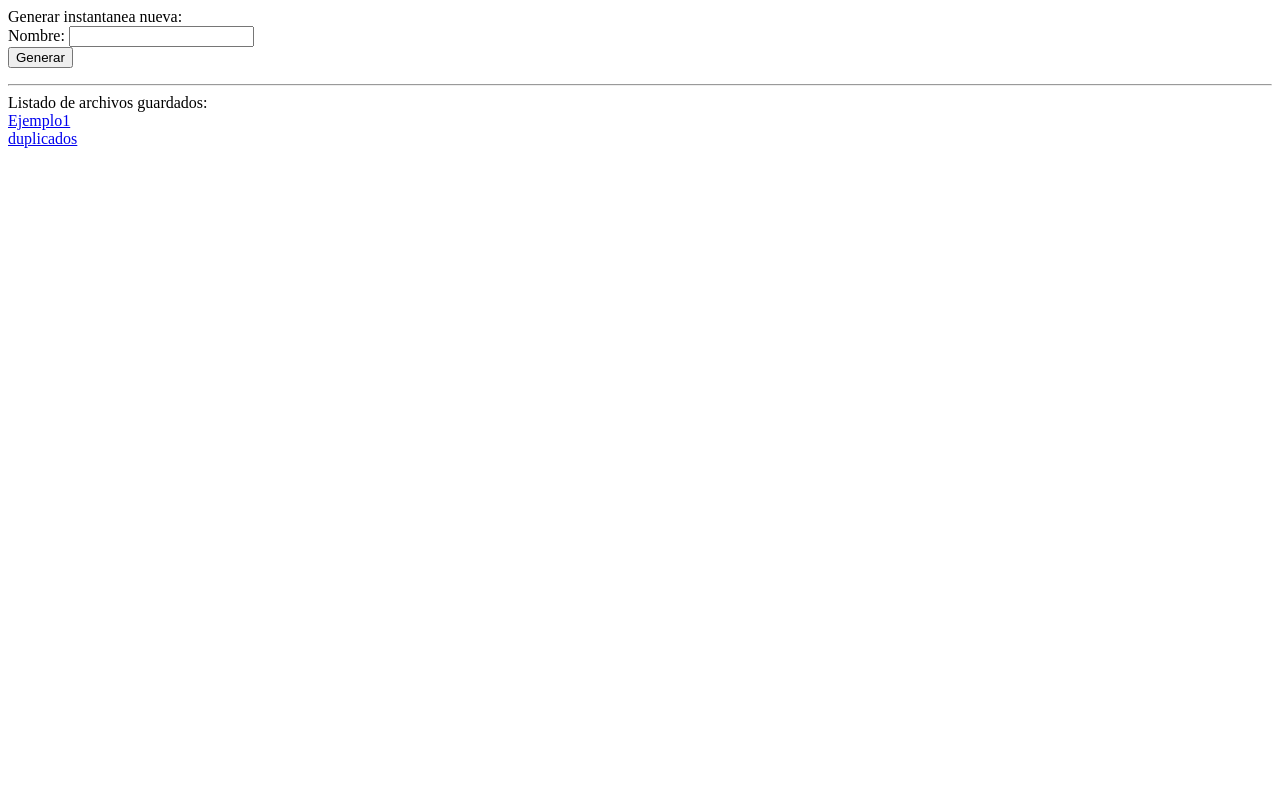
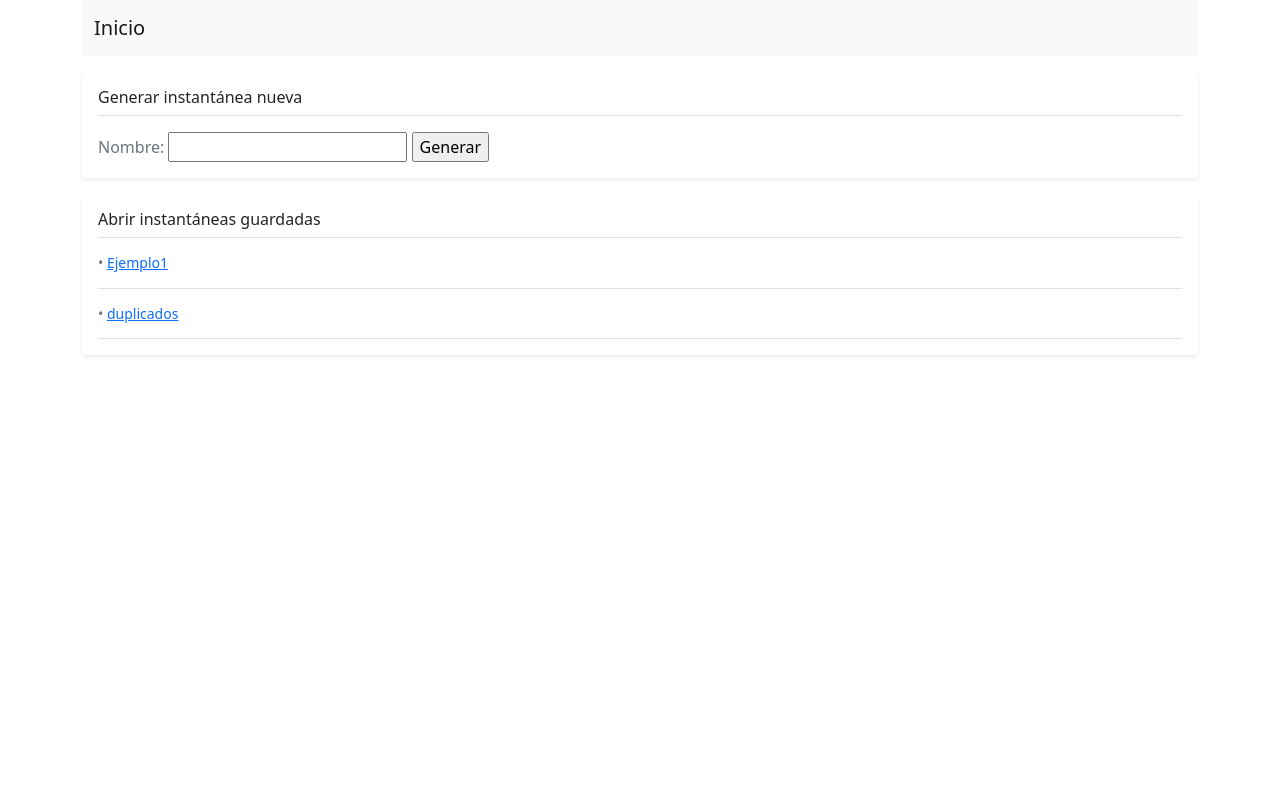
Before and after one commit to alejandro-grijalba-unir/monitor-ospf, a Django app: page / in a window 1280 px wide. Run offline with Django 3.2, Linux system fonts and the light colour scheme; some libraries are stand-ins or nearby versions.

Commit message:
Rediseñado pagina principal

```diff
--- a/monitor/templates/index.html
+++ b/monitor/templates/index.html
@@ -1,17 +1,40 @@
-<html>
+<!doctype html>{% load static %}<html style="height: 100%">
+<head>
+	<link href="{% static 'monitor/bootstrap-5.1.3-dist/css/bootstrap.min.css' %}" rel="stylesheet" crossorigin="anonymous"></link>
+	<script src="{% static 'monitor/bootstrap-5.1.3-dist/js/bootstrap.bundle.min.js' %}" crossorigin="anonymous"></script>
+</head>
 <body>
-Generar instantanea nueva:
+
+<main class="container">
+
+{% include "monitor/menu.html" with activo="general" buscar=False %}
+
+  <div class="my-3 p-3 bg-body rounded shadow-sm">
+    <h6 class="border-bottom pb-2 mb-0">Generar instantánea nueva</h6>
+    <div class="d-flex text-muted pt-3">
+
+      <p class="pb-3 mb-0 small lh-sm border-bottom">
 	 <form action="/generar" method="post">
 	  {% csrf_token %}
 	  <label for="nombre">Nombre:</label> <input type="text" id="nombre" name="nombre"></input>
- <br/>
 	  <input type="submit" value="Generar"></input>
 	 </form>
+      </p>
+    </div>
+  </div>
 
-<hr/>
-Listado de archivos guardados:
-<br/>
+
+  <div class="my-3 p-3 bg-body rounded shadow-sm">
+    <h6 class="border-bottom pb-2 mb-0">Abrir instantáneas guardadas</h6>
+
     {% for archivo in lsdb %}
+    <div class="d-flex text-muted pt-3">
+      <div class="pb-3 mb-0 small lh-sm border-bottom w-100">
+        <span class="d-block">&bull;
    		<a href="visor/{{ archivo.archivo }}">{{ archivo.nombre }}</a>
-  <br/>
+	</span>
+      </div>
+    </div>
     {% endfor %}
+  </div>
+</main>
--- a/monitor/templates/monitor/menu.html
+++ b/monitor/templates/monitor/menu.html
@@ -7,6 +7,7 @@
 	    </button>
 	    <div class="collapse navbar-collapse" id="navbarNavDropdown">
 	      <ul class="navbar-nav me-auto mb-2 mb-lg-0">
+		{% if nombre != None %}
 		<li class="nav-item">
 		  <div class="nav-link me-auto" >Archivo: {{ nombre }}</div>
 		</li>
@@ -27,6 +28,7 @@
 		    {% endif %}
 		  </ul>
 		</li>
+		{% endif %}
 	      </ul>
 	      {% if buscar %}
 		    <form class="d-flex my-2 my-lg-0">
```
Lines whose indentation alone changed are shown as unchanged.
